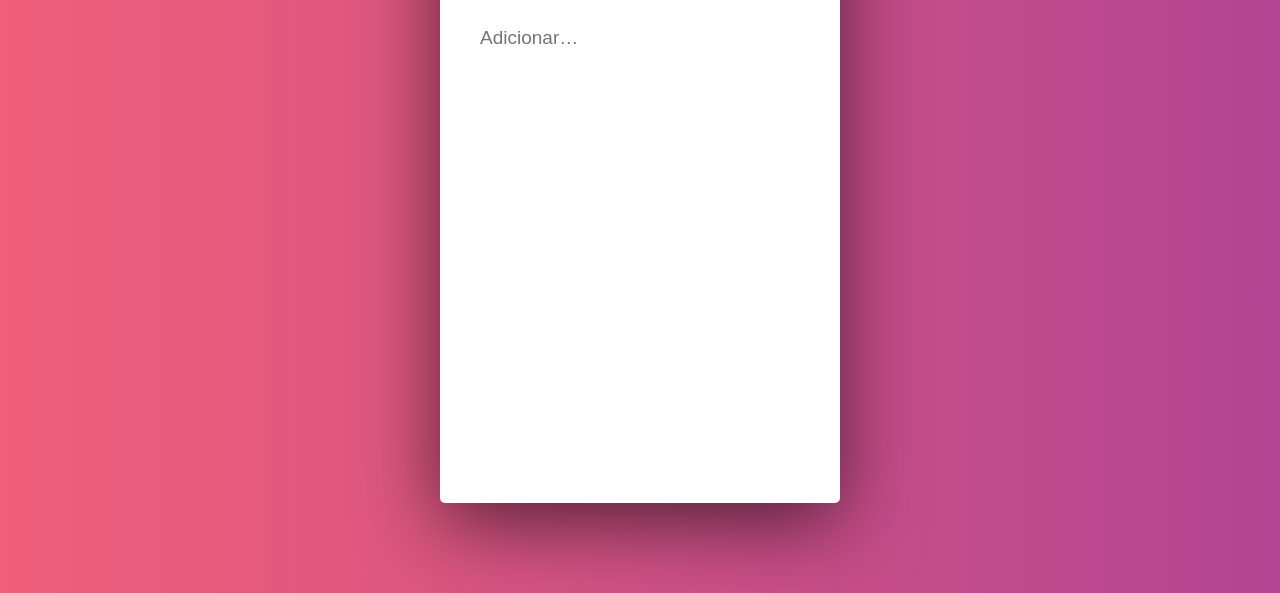
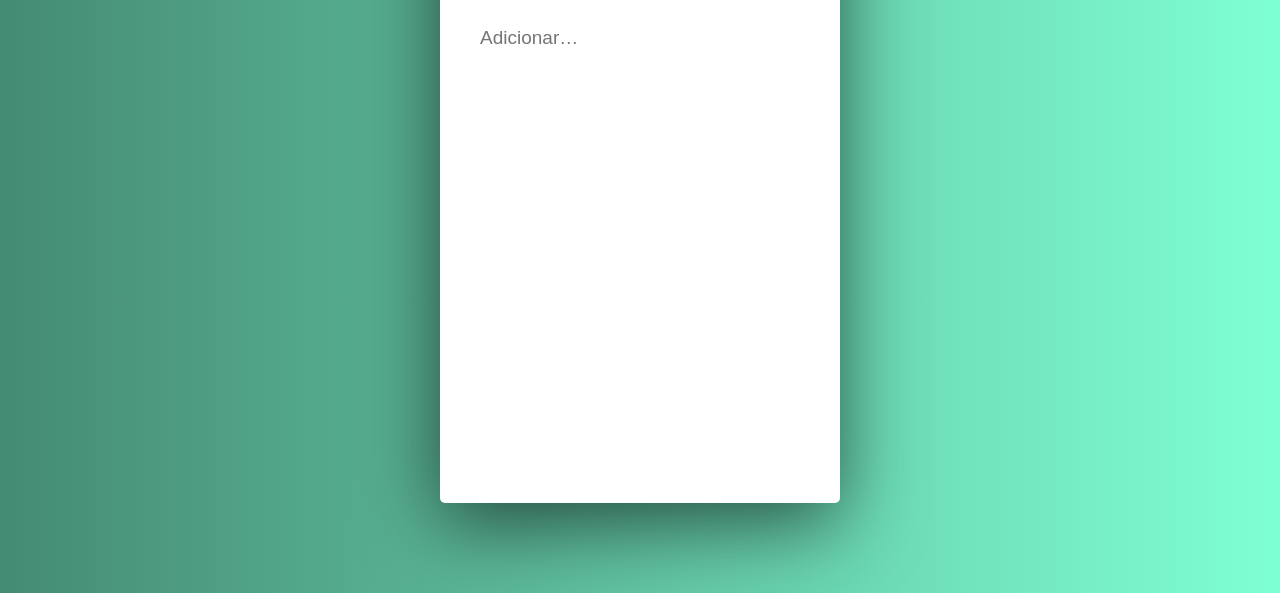
Before and after one commit to doni7brandao/notas, a plain HTML site: page index.html in a window 1280 px wide. Shown: the part 207-800 px from the top of the page. Drawn offline with Linux system fonts and the light colour scheme.

Commit message:
Update style.css

```diff
--- a/css/style.css
+++ b/css/style.css
@@ -11,7 +11,7 @@ body {
 
 body {
   height: 100vh;
-  background: linear-gradient(to left, #B24592 , #F15F79);
+  background: linear-gradient(to left, #7FFFD4 , #458B74);
 }
 
 @media screen and (max-width: 500px) {
```
